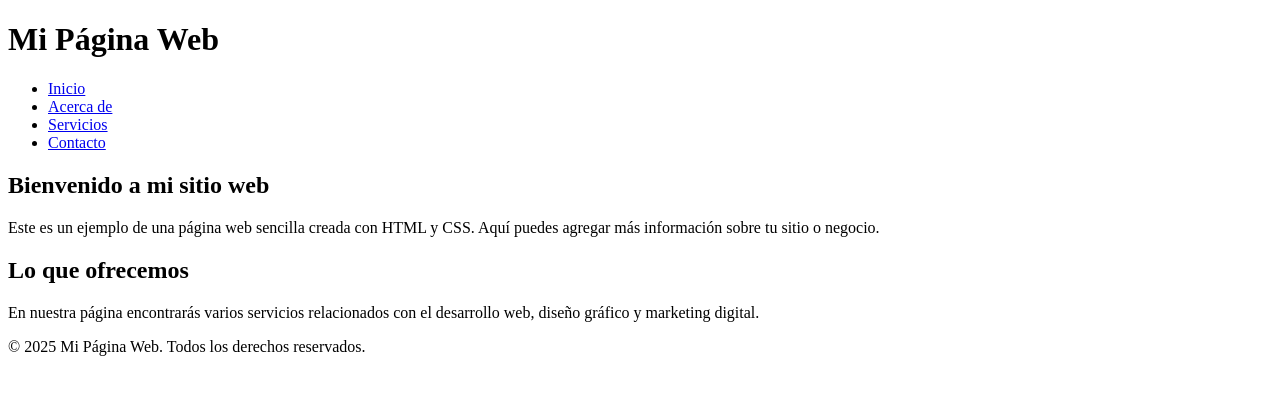
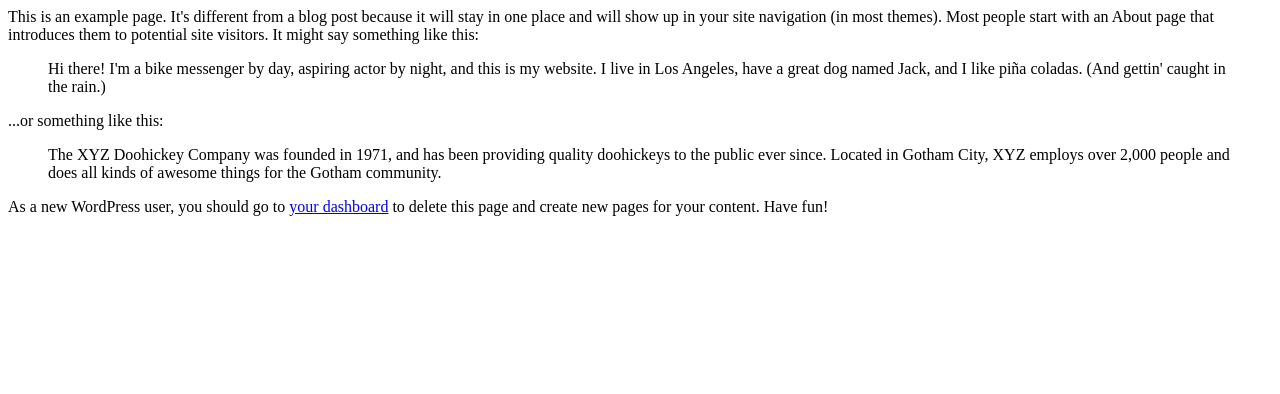
Before and after one commit to josejuan0112/wordpress, a plain HTML site: page index.html in a window 1280 px wide. Drawn offline with Linux system fonts and the light colour scheme.

Commit message:
Update index.html

```diff
--- a/index.html
+++ b/index.html
@@ -1,37 +1,19 @@
-<!DOCTYPE html>
-<html lang="es">
-<head>
-    <meta charset="UTF-8">
-    <meta name="viewport" content="width=device-width, initial-scale=1.0">
-    <title>Mi Primera Página</title>
-    <link rel="stylesheet" href="styles.css">
-</head>
-<body>
-    <header>
-        <div class="logo">
-            <h1>Mi Página Web</h1>
-        </div>
-        <nav>
-            <ul>
-                <li><a href="#">Inicio</a></li>
-                <li><a href="#">Acerca de</a></li>
-                <li><a href="#">Servicios</a></li>
-                <li><a href="#">Contacto</a></li>
-            </ul>
-        </nav>
-    </header>
+<!-- wp:paragraph -->
+<p>This is an example page. It's different from a blog post because it will stay in one place and will show up in your site navigation (in most themes). Most people start with an About page that introduces them to potential site visitors. It might say something like this:</p>
+<!-- /wp:paragraph -->
 
-    <main>
-        <section class="intro">
-            <h2>Bienvenido a mi sitio web</h2>
-            <p>Este es un ejemplo de una página web sencilla creada con HTML y CSS. Aquí puedes agregar más información sobre tu sitio o negocio.</p>
-        </section>
+<!-- wp:quote -->
+<blockquote class="wp-block-quote"><p>Hi there! I'm a bike messenger by day, aspiring actor by night, and this is my website. I live in Los Angeles, have a great dog named Jack, and I like pi&#241;a coladas. (And gettin' caught in the rain.)</p></blockquote>
+<!-- /wp:quote -->
 
-        <section class="content">
-            <h2>Lo que ofrecemos</h2>
-            <p>En nuestra página encontrarás varios servicios relacionados con el desarrollo web, diseño gráfico y marketing digital.</p>
-        </section>
-    </main>
+<!-- wp:paragraph -->
+<p>...or something like this:</p>
+<!-- /wp:paragraph -->
 
-    <footer>
-        <p>&copy; 2025 Mi Página Web. Todos los derechos reservados.
+<!-- wp:quote -->
+<blockquote class="wp-block-quote"><p>The XYZ Doohickey Company was founded in 1971, and has been providing quality doohickeys to the public ever since. Located in Gotham City, XYZ employs over 2,000 people and does all kinds of awesome things for the Gotham community.</p></blockquote>
+<!-- /wp:quote -->
+
+<!-- wp:paragraph -->
+<p>As a new WordPress user, you should go to <a href="http://localhost/wordpress/wordpress/wp-admin/">your dashboard</a> to delete this page and create new pages for your content. Have fun!</p>
+<!-- /wp:paragraph -->
```
